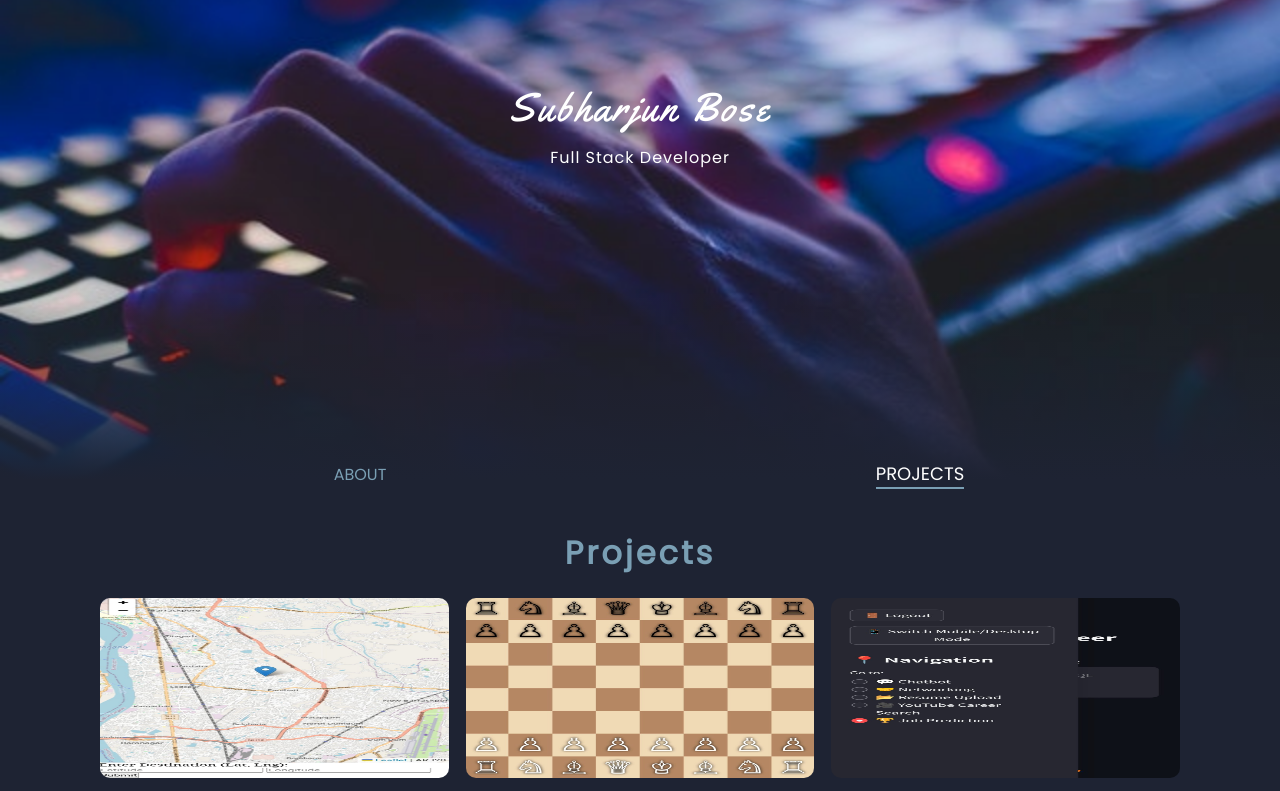
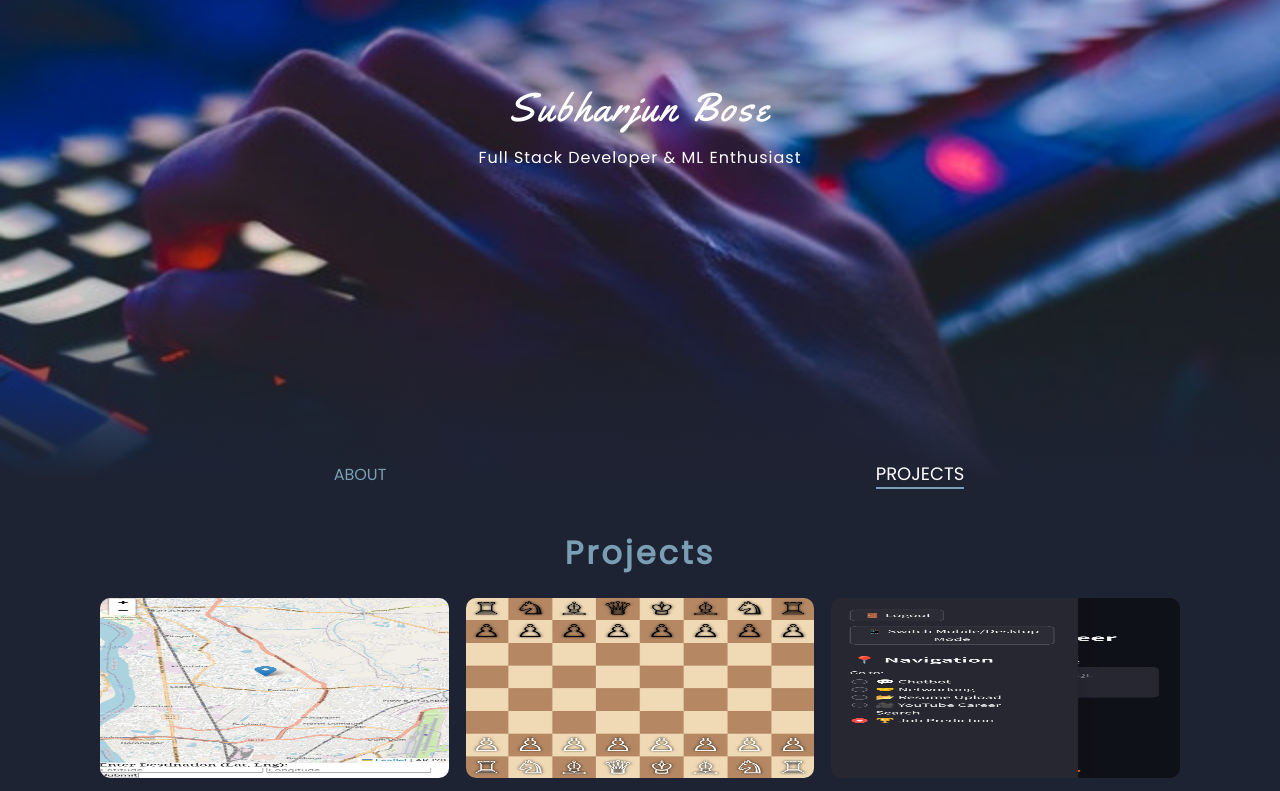
Before and after one commit to Subharjun/perport28, a React (Create React App) app: page /projects in a window 1280 px wide. Shown: the top 791 px of the page. Built offline with nearby package versions, Linux system fonts and the light colour scheme; a web font is replaced by a local one.

Commit message:
Update App.js

```diff
--- a/src/App.js
+++ b/src/App.js
@@ -16,7 +16,7 @@ function App() {
             <div className="background-shade"></div>
             <div className="profile-container">
               <div className="profile-name">Subharjun Bose</div>
-              <div className="profile-desc">Full Stack Developer</div>
+              <div className="profile-desc">Full Stack Developer & ML Enthusiast</div>
               <br />
             </div>
           </div>
```
